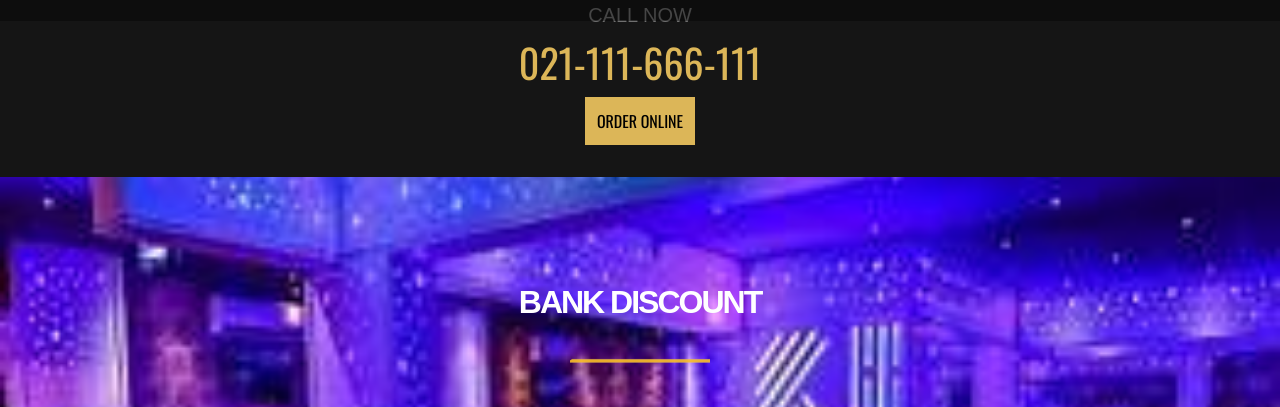
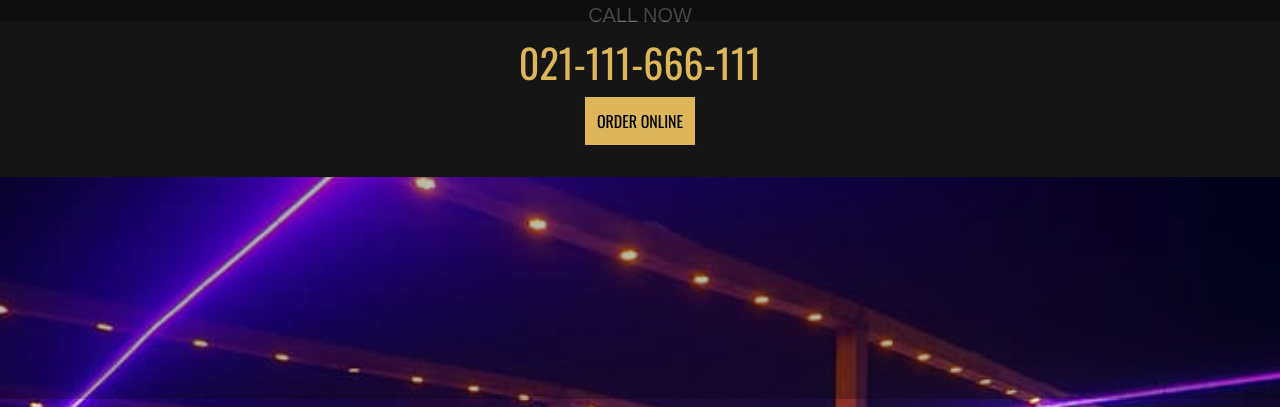
Before and after one commit to Maryammuhammadafzal/Kababjees, a plain HTML site: page index.html in a window 1280 px wide. Shown: the part 2254-2661 px from the top of the page. Drawn offline with nearby package versions, Linux system fonts and the light colour scheme.

Commit message:
updating kababjees

```diff
--- a/index.html
+++ b/index.html
@@ -395,8 +395,9 @@ li<!DOCTYPE html>
 
             <!-- discount section start   -->
             <div class="kj-div kj-bank">
-
-                <!-- discount heading -->
+<div class="overlay"></div>
+              <div class="bank">
+                  <!-- discount heading -->
                 <h2>BANK DISCOUNT</h2>
 
                 <!-- yellow-line-image -->
@@ -479,6 +480,7 @@ li<!DOCTYPE html>
                         </button>
                     </div>
                 </div>
+              </div>
 
             </div>
             <!-- discount section start   -->
--- a/style.css
+++ b/style.css
@@ -275,7 +275,7 @@ body {
   background-size: cover;
 }
 
-.kj-special .overlay {
+.kj-special .overlay , kj-bank .overlay{
     position: absolute;
     top: 0;
     left: 0;
@@ -285,7 +285,7 @@ body {
     background-color: #00000062;
 
 }
-.kj-special .special {
+.kj-special .special, .kj-bank bank {
     width: 100%;
     height: 100vh;
     position: absolute;
@@ -381,16 +381,18 @@ a:hover {
   opacity: 0.5;
 }
 .kj-bank {
-  display: block;
   display: flex;
   align-items: center;
   justify-content: center;
   flex-direction: column;
-  text-align: center;
-  height: 750px;
-  background: url(assests/purple-bg.jpeg) center no-repeat;
+  position: relative;
+  height: 100vh;
+  background: url(assests/back2.jpg) center no-repeat;
   background-size: cover;
-  padding: 20px;
+}
+.kj-bank .overlay {
+    width: 100%;
+    height: 100vh;
 }
 .kj-bank img {
   margin-top: -20px;
```
Also changed, not shown: assests/back2.jpg (added).
